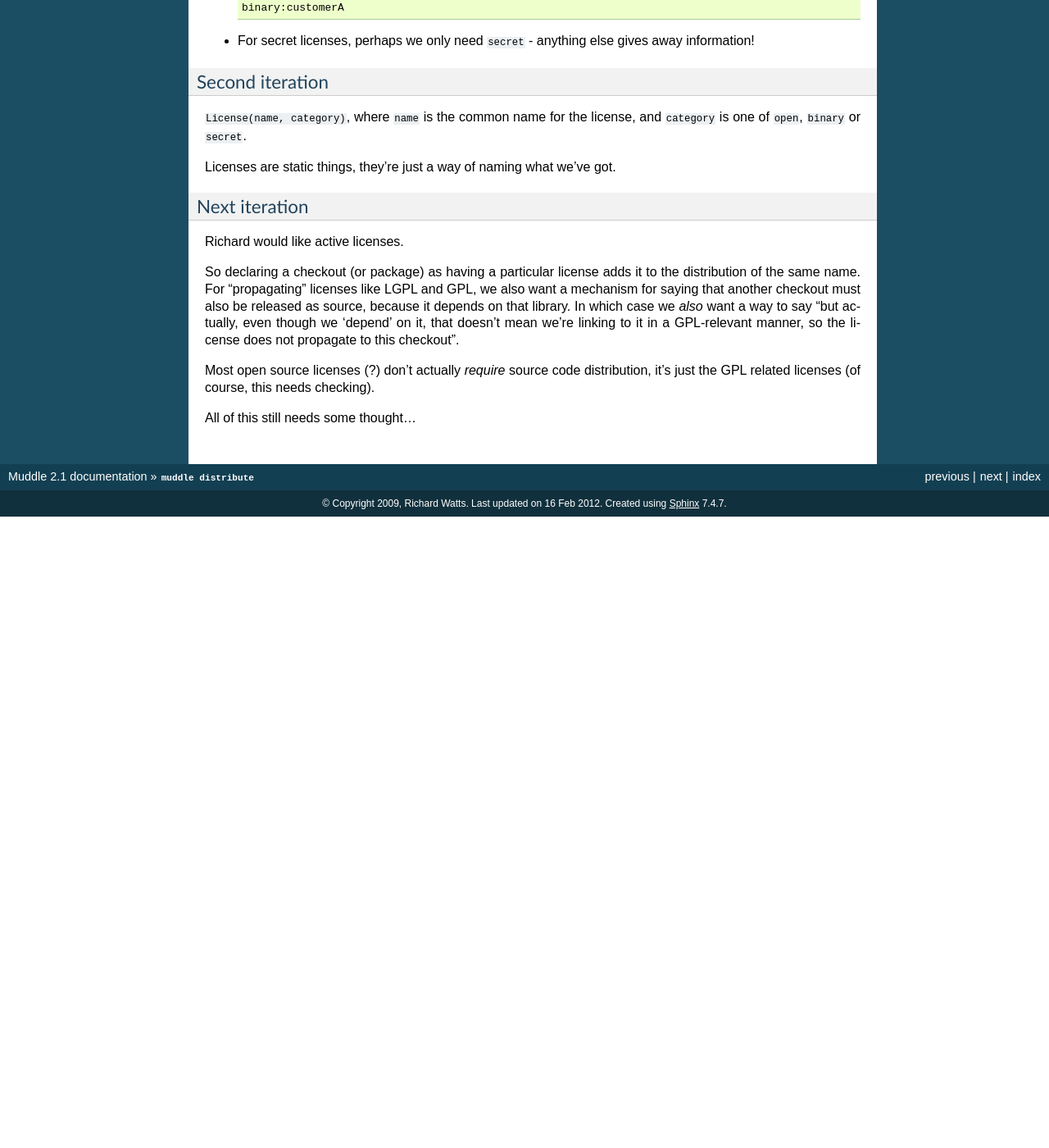
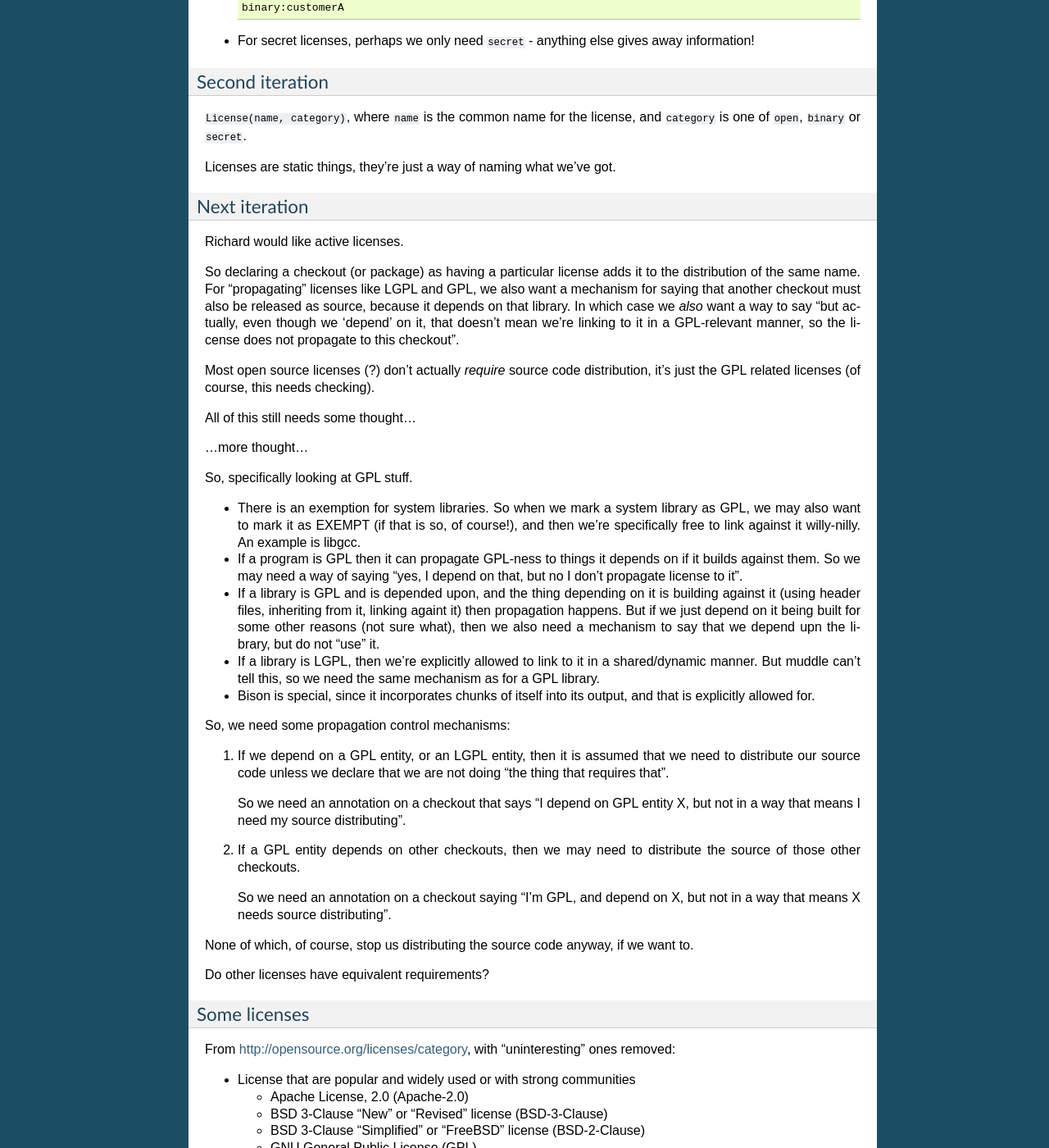
Before and after one commit to kynesim/muddle, a Sphinx documentation site: the page built from docs/distribute.txt, in a window 1280 px wide and 1400 px high, scrolled down 9035 px. Shown: the whole window at 82% size. Built offline with Sphinx 7.4.7, drawn with Linux system fonts in a browser that asks for light colours; before the commit the page ends 9665 px from its top, so only the background shows below that; some of the changed text lies outside the part shown.

Commit message:
Rambling on about licenses

```diff
--- a/docs/distribute.txt
+++ b/docs/distribute.txt
@@ -577,4 +577,98 @@ checking).
 
 All of this still needs some thought...
 
+...more thought...
+
+So, specifically looking at GPL stuff.
+
+* There is an exemption for system libraries. So when we mark a system library
+  as GPL, we may also want to mark it as EXEMPT (if that is so, of course!),
+  and then we're specifically free to link against it willy-nilly. An example
+  is libgcc.
+
+* If a program is GPL then it can propagate GPL-ness to things it depends on
+  if it builds against them. So we may need a way of saying "yes, I depend on
+  that, but no I don't propagate license to it".
+
+* If a library is GPL and is depended upon, and the thing depending on it is
+  building against it (using header files, inheriting from it, linking againt
+  it) then propagation happens. But if we just depend on it being built for
+  some other reasons (not sure what), then we also need a mechanism to say
+  that we depend upn the library, but do not "use" it.
+
+* If a library is LGPL, then we're explicitly allowed to link to it in a
+  shared/dynamic manner. But muddle can't tell this, so we need the same
+  mechanism as for a GPL library.
+
+* Bison is special, since it incorporates chunks of itself into its output,
+  and that is explicitly allowed for.
+
+So, we need some propagation control mechanisms:
+
+1. If we depend on a GPL entity, or an LGPL entity, then it is assumed that we
+   need to distribute our source code unless we declare that we are not doing
+   "the thing that requires that".
+
+   So we need an annotation on a checkout that says "I depend on GPL entity X,
+   but not in a way that means I need my source distributing".
+
+2. If a GPL entity depends on other checkouts, then we may need to distribute
+   the source of those other checkouts.
+
+   So we need an annotation on a checkout saying "I'm GPL, and depend on X,
+   but not in a way that means X needs source distributing".
+
+None of which, of course, stop us distributing the source code anyway, if we
+want to.
+
+Do other licenses have equivalent requirements?
+
+Some licenses
+-------------
+From http://opensource.org/licenses/category, with "uninteresting" ones
+removed:
+
+* License that are popular and widely used or with strong communities
+
+  - Apache License, 2.0 (Apache-2.0)
+  - BSD 3-Clause "New" or "Revised" license (BSD-3-Clause)
+  - BSD 3-Clause "Simplified" or "FreeBSD" license (BSD-2-Clause)
+  - GNU General Public License (GPL)
+  - GNU Library or "Lesser" General Public License (LGPL)
+  - MIT license (MIT)
+  - Mozilla Public License 2.0 (MPL-2.0)
+  - Common Development and Distribution License (CDDL-1.0)
+  - Eclipse Public License (EPL-1.0)
+
+* Other/Miscellaneous licenses
+
+  - Adaptive Public License (APL-1.0)
+  - Artistic license 2.0 (Artistic-2.0)
+  - Open Software License (OSL-3.0)
+  - Q Public License (QPL-1.0)
+  - zlib/libpng license (Zlib)
+
+* Licenses that are redundant with more popular licenses
+
+  - Academic Free License (AFL-3.0)
+  - Attribution Assurance Licenses (AAL)
+  - The PostgreSQL License (PostgreSQL)
+
+* Superseded licenses
+
+  - Apache Software License 1.1
+  - Common Public License 1.0
+  - Artistic license 1.0
+  - Mozilla Public License 1.1 (MPL 1.1)
+  - Mozilla Public License 1.0 (MPL 1.0)
+
+* Uncategorized Licenses
+
+  - Boost Software License (BSL1.0)
+
+Then there's the UK Open Government License (RAW, not a problem), and perhaps
+the Python license (again, not a problem, I think).
+
+Which/where is "BSD with advertising"?
+
 .. vim: set filetype=rst tabstop=8 softtabstop=2 shiftwidth=2 expandtab:
```
